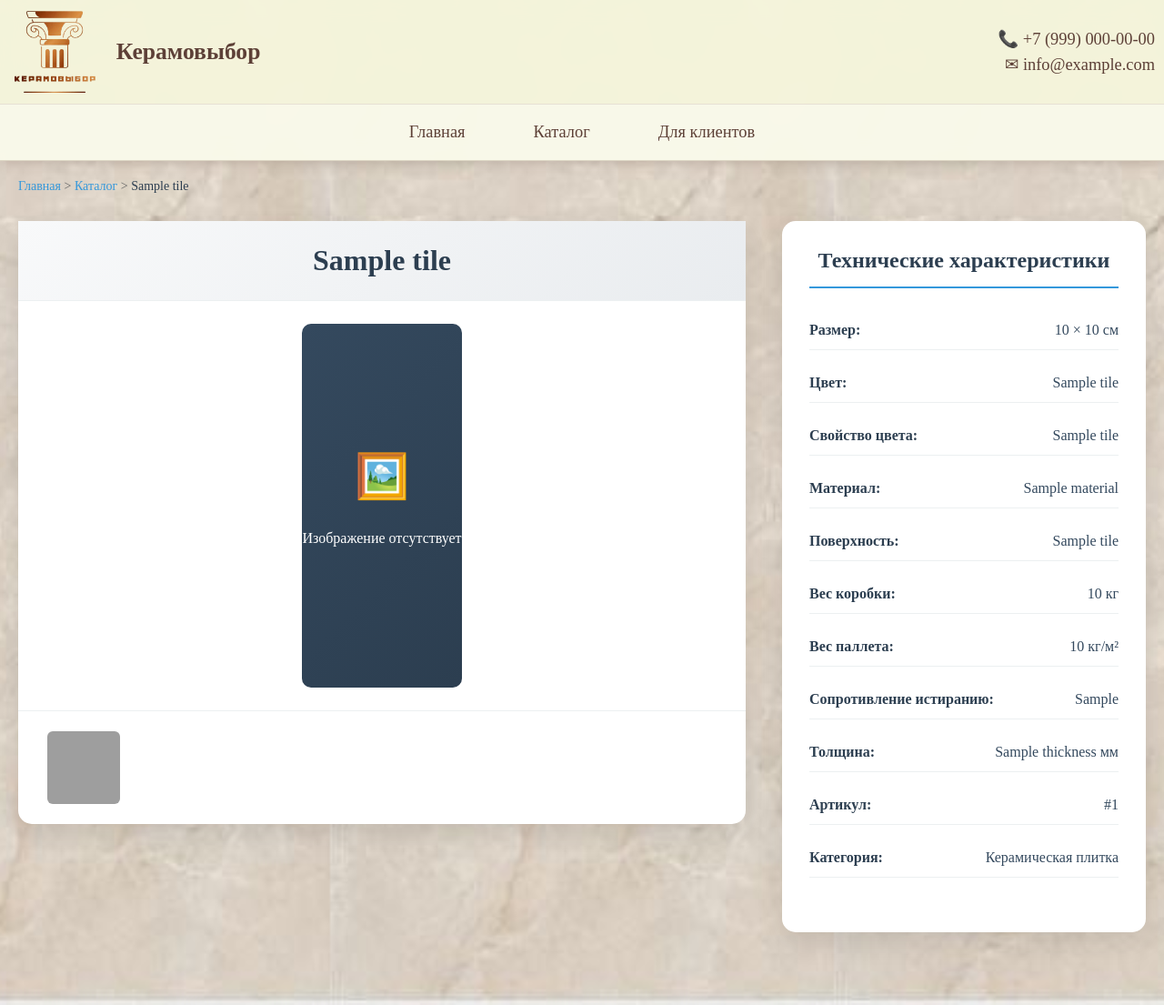
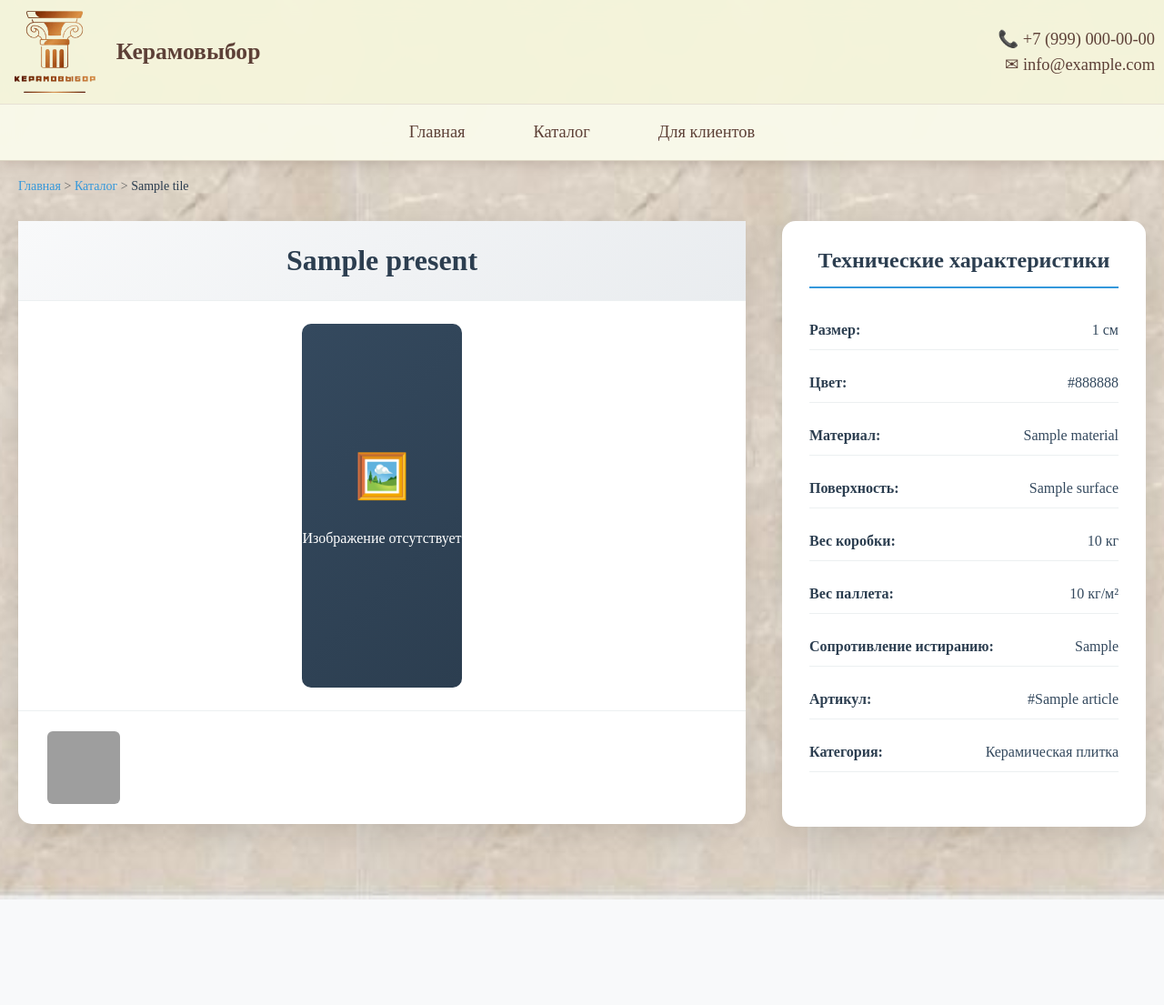
Before and after one commit to bobrkurvar/site, a FastAPI app: template templates/tile_detail.html in a window 1280 px wide. Shown: the whole page at 91% size. After the commit the page ends 989 px from the top, so only its background shows below. Run offline with FastAPI, Linux system fonts and the light colour scheme; the template is opened without the code that fills it: most values are stand-ins (such as "Sample title", 1, 10 or a date in 2020); parts of the project's set-up code (start-up, migrations or seed data) failed here and were passed over; grey boxes are pictures that could not be loaded.

Commit message:
сделал отображения через модели предметной области

```diff
--- a/app/presentation/views/catalog.py
+++ b/app/presentation/views/catalog.py
@@ -38,11 +38,10 @@ async def get_catalog_page(
     offset = (page - 1) * limit
 
     tiles = await manager.read(
-        Tile, to_join=["color"], offset=offset, limit=limit, **filters
+        Tile, to_join=["color", 'box', 'pallet'], offset=offset, limit=limit, **filters
     )
 
     tiles = [map_to_tile_domain(tile) for tile in tiles]
-
 
     sizes = await manager.read(TileSize)
     colors = await manager.read(TileColor)
@@ -68,6 +67,7 @@ async def get_catalog_page(
 async def get_tile_page(request: Request, tile_id: int, manager: dbManagerDep):
     tile = await manager.read(Tile, id=tile_id, to_join=["color", "box", "pallet"])
     tile = tile[0] if tile else {}
+    tile = map_to_tile_domain(tile)
     return templates.TemplateResponse(
         "tile_detail.html",
         {
--- a/templates/catalog.html
+++ b/templates/catalog.html
@@ -65,7 +65,7 @@
         <section class="products-section">
             <div class="tile-grid">
                 {% for tile in tiles %}
-                <a href="/catalog/{{ tile.id }}" class="tile-card-link">
+                <a href="/catalog/{{ tile.article }}" class="tile-card-link">
                     <div class="tile-card">
                         <div class="tile-header">
                             <h3 class="tile-title">{{ tile.present }}</h3>
--- a/templates/tile_detail.html
+++ b/templates/tile_detail.html
@@ -17,7 +17,7 @@
         <!-- Левая часть - изображение и название -->
         <section class="tile-visual-section">
             <div class="tile-header">
-                <h1 class="tile-main-title">{{ tile.name }}</h1>
+                <h1 class="tile-main-title">{{ tile.present }}</h1>
             </div>
 
             <div class="tile-image-main">
@@ -56,20 +56,14 @@
                 <div class="specs-list">
                     <div class="spec-item">
                         <span class="spec-label">Размер:</span>
-                        <span class="spec-value">{{ tile.size_width }} × {{ tile.size_height }} см</span>
+                        <span class="spec-value">{{ tile.size }} см</span>
                     </div>
 
                     <div class="spec-item">
                         <span class="spec-label">Цвет:</span>
-                        <span class="spec-value">{{ tile.color_name or 'Не указан' }}</span>
+                        <span class="spec-value">{{ tile.color }}</span>
                     </div>
 
-                    {% if tile.feature_name %}
-                    <div class="spec-item">
-                        <span class="spec-label">Свойство цвета:</span>
-                        <span class="spec-value">{{ tile.feature_name }}</span>
-                    </div>
-                    {% endif %}
 
                     {% if tile.material %}
                     <div class="spec-item">
@@ -81,7 +75,7 @@
                     {% if tile.surface %}
                     <div class="spec-item">
                         <span class="spec-label">Поверхность:</span>
-                        <span class="spec-value">{{ tile.surface_name }}</span>
+                        <span class="spec-value">{{ tile.surface }}</span>
                     </div>
                     {% endif %}
 
@@ -107,17 +101,11 @@
                     </div>
                     {% endif %}
 
-                    {% if tile.thickness %}
-                    <div class="spec-item">
-                        <span class="spec-label">Толщина:</span>
-                        <span class="spec-value">{{ tile.thickness }} мм</span>
-                    </div>
-                    {% endif %}
 
                     <!-- Стандартные поля -->
                     <div class="spec-item">
                         <span class="spec-label">Артикул:</span>
-                        <span class="spec-value">#{{ tile.id }}</span>
+                        <span class="spec-value">#{{ tile.article }}</span>
                     </div>
 
                     <div class="spec-item">
```
Also changed, not shown: domain/tile.py (+15 -6 lines).
